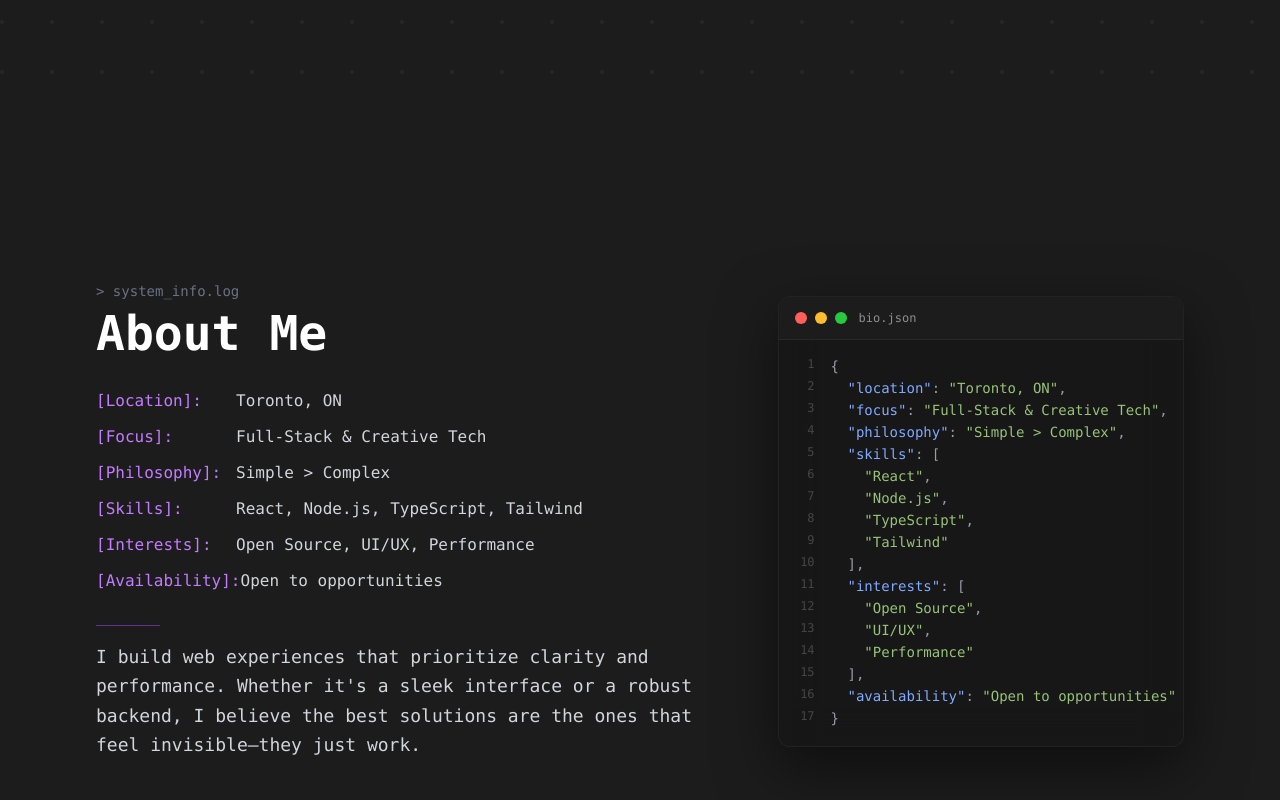
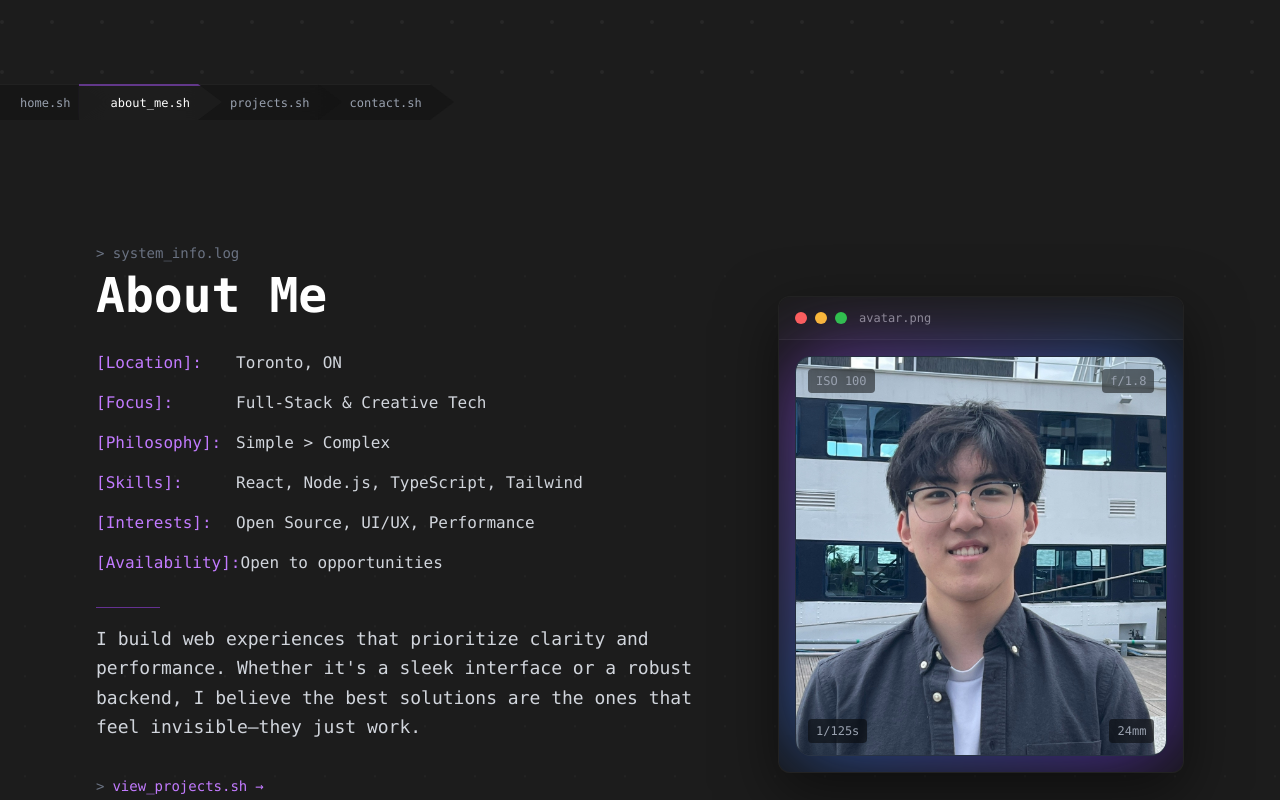
Before and after one commit to ethanchac/ethancha, a React (Vite) app in the folder Ethan/: page / in a window 1280 px wide. Shown: the part 680-1480 px from the top of the page. Built offline with nearby package versions, Linux system fonts and the light colour scheme.

Commit message:
added about me page not fully polished tho

```diff
--- a/Ethan/src/App.jsx
+++ b/Ethan/src/App.jsx
@@ -5,18 +5,28 @@ import Experience from "./components/Experience";
 import Projects from "./components/Projects";
 import Contact from "./components/Contact";
 import Footer from "./components/Footer";
+import TabNavigation from "./components/TabNavigation";
 
 
 function App() {
   return (
     <div className="min-h-screen bg-gradient-to-br from-gray-900 via-black to-gray-800">
-      <Hero />
-      <AboutMe />
+      <div id="hero">
+        <Hero />
+      </div>
+      <div id="about">
+        <AboutMe />
+      </div>
       <About />
       <Experience />
-      <Projects />
-      <Contact />
+      <div id="projects">
+        <Projects />
+      </div>
+      <div id="contact">
+        <Contact />
+      </div>
       <Footer />
+      <TabNavigation />
     </div>
   );
 };
--- a/Ethan/src/components/AboutMe.jsx
+++ b/Ethan/src/components/AboutMe.jsx
@@ -1,12 +1,13 @@
 import { useState, useEffect, useRef } from 'react';
+import profileImage from '../assets/ethan_pfp.png';
 
 function AboutMe() {
   const [isVisible, setIsVisible] = useState(false);
-  const [highlightedKey, setHighlightedKey] = useState(null);
+  const [hoveredMetadata, setHoveredMetadata] = useState(null);
   const sectionRef = useRef(null);
   const dotGridRef = useRef(null);
 
-  // Intersection Observer for fade-in animation
+  // Intersection Observer for fade-in animation with higher threshold
   useEffect(() => {
     const observer = new IntersectionObserver(
       ([entry]) => {
@@ -14,7 +15,7 @@ function AboutMe() {
           setIsVisible(true);
         }
       },
-      { threshold: 0.2 }
+      { threshold: 0.4 } // Trigger later for snappier feel
     );
 
     if (sectionRef.current) {
@@ -28,12 +29,17 @@ function AboutMe() {
     };
   }, []);
 
-  // Parallax effect for dot grid
+  // Parallax effect for dot grid with exponential easing
   useEffect(() => {
     const handleScroll = () => {
       if (dotGridRef.current && sectionRef.current) {
         const sectionTop = sectionRef.current.getBoundingClientRect().top;
-        const offset = (window.innerHeight - sectionTop) * 0.3;
+        const scrollProgress = Math.max(0, Math.min(1, (window.innerHeight - sectionTop) / window.innerHeight));
+
+        // Exponential easing for more dramatic effect
+        const easedProgress = scrollProgress * scrollProgress * scrollProgress;
+        const offset = easedProgress * 200;
+
         dotGridRef.current.style.transform = `translateY(${offset}px)`;
       }
     };
@@ -49,11 +55,6 @@ function AboutMe() {
     skills: ["React", "Node.js", "TypeScript", "Tailwind"],
     interests: ["Open Source", "UI/UX", "Performance"],
     availability: "Open to opportunities"
-  };
-
-  const handleJsonClick = (key) => {
-    setHighlightedKey(key);
-    setTimeout(() => setHighlightedKey(null), 2000);
   };
 
   return (
@@ -77,9 +78,14 @@ function AboutMe() {
 
       <div className="max-w-7xl mx-auto w-full grid grid-cols-1 lg:grid-cols-5 gap-8 lg:gap-12 relative z-10">
         {/* Left Side - System Log (60%) */}
-        <div className={`lg:col-span-3 space-y-8 transition-all duration-1000 ${
-          isVisible ? 'opacity-100 translate-y-0' : 'opacity-0 translate-y-10'
-        }`}>
+        <div
+          className={`lg:col-span-3 space-y-8 ${
+            isVisible ? 'animate-slide-up-expo' : 'opacity-0 translate-y-20'
+          }`}
+          style={{
+            transitionTimingFunction: 'cubic-bezier(0.34, 1.56, 0.64, 1)',
+          }}
+        >
           {/* Header */}
           <div className="space-y-2">
             <p className="text-sm font-mono text-gray-500">&gt; system_info.log</p>
@@ -89,53 +95,41 @@ function AboutMe() {
           </div>
 
           {/* System Log */}
-          <div className="space-y-3 font-mono text-sm md:text-base">
-            <div className={`flex transition-all duration-300 ${
-              highlightedKey === 'location' ? 'glow-text' : ''
-            }`}>
+          <div className="space-y-4 font-mono text-sm md:text-base">
+            <div className="flex transition-all duration-300">
               <span className="text-purple-400 min-w-[140px]">[Location]:</span>
               <span className="text-gray-300">{bioData.location}</span>
             </div>
 
-            <div className={`flex transition-all duration-300 ${
-              highlightedKey === 'focus' ? 'glow-text' : ''
-            }`}>
+            <div className="flex transition-all duration-300">
               <span className="text-purple-400 min-w-[140px]">[Focus]:</span>
               <span className="text-gray-300">{bioData.focus}</span>
             </div>
 
-            <div className={`flex transition-all duration-300 ${
-              highlightedKey === 'philosophy' ? 'glow-text' : ''
-            }`}>
+            <div className="flex transition-all duration-300">
               <span className="text-purple-400 min-w-[140px]">[Philosophy]:</span>
               <span className="text-gray-300">{bioData.philosophy}</span>
             </div>
 
-            <div className={`flex transition-all duration-300 ${
-              highlightedKey === 'skills' ? 'glow-text' : ''
-            }`}>
+            <div className="flex transition-all duration-300">
               <span className="text-purple-400 min-w-[140px]">[Skills]:</span>
               <span className="text-gray-300">{bioData.skills.join(', ')}</span>
             </div>
 
-            <div className={`flex transition-all duration-300 ${
-              highlightedKey === 'interests' ? 'glow-text' : ''
-            }`}>
+            <div className="flex transition-all duration-300">
               <span className="text-purple-400 min-w-[140px]">[Interests]:</span>
               <span className="text-gray-300">{bioData.interests.join(', ')}</span>
             </div>
 
-            <div className={`flex transition-all duration-300 ${
-              highlightedKey === 'availability' ? 'glow-text' : ''
-            }`}>
+            <div className="flex transition-all duration-300">
               <span className="text-purple-400 min-w-[140px]">[Availability]:</span>
               <span className="text-gray-300">{bioData.availability}</span>
             </div>
           </div>
 
           {/* Summary Paragraph */}
-          <div className={`space-y-4 transition-all duration-1000 delay-300 ${
-            isVisible ? 'opacity-100 translate-y-0' : 'opacity-0 translate-y-10'
+          <div className={`space-y-4 ${
+            isVisible ? 'animate-slide-up-expo-delay-1' : 'opacity-0 translate-y-20'
           }`}>
             <div className="h-px w-16 bg-purple-500/50"></div>
             <p className="text-base md:text-lg font-mono text-gray-300 leading-relaxed max-w-2xl">
@@ -144,11 +138,28 @@ function AboutMe() {
               that feel invisible—they just work.
             </p>
           </div>
+
+          {/* Call to Action */}
+          <div className={`mt-8 ${
+            isVisible ? 'animate-slide-up-expo-delay-1' : 'opacity-0 translate-y-20'
+          }`}>
+            <a
+              href="#projects"
+              className="inline-flex items-center gap-2 font-mono text-sm text-purple-400 hover:text-purple-300 transition-colors group"
+            >
+              <span className="text-gray-500">&gt;</span>
+              <span className="relative">
+                view_projects.sh
+                <span className="absolute bottom-0 left-0 w-0 h-px bg-purple-400 transition-all duration-300 group-hover:w-full"></span>
+              </span>
+              <span className="transform transition-transform group-hover:translate-x-1">→</span>
+            </a>
+          </div>
         </div>
 
-        {/* Right Side - JSON Code Window (40%) */}
-        <div className={`lg:col-span-2 transition-all duration-1000 delay-500 ${
-          isVisible ? 'opacity-100 translate-y-0' : 'opacity-0 translate-y-10'
+        {/* Right Side - Media Inspector Window (40%) */}
+        <div className={`lg:col-span-2 ${
+          isVisible ? 'animate-slide-up-expo-delay-2' : 'opacity-0 translate-y-20'
         }`}>
           <div className="code-window sticky top-24">
             {/* macOS Window Controls */}
@@ -158,155 +169,79 @@ function AboutMe() {
                 <div className="window-dot window-dot-yellow"></div>
                 <div className="window-dot window-dot-green"></div>
               </div>
-              <div className="window-title">bio.json</div>
+              <div className="window-title">avatar.png</div>
             </div>
 
-            {/* JSON Content */}
-            <div className="code-content">
-              <pre className="code-pre text-sm">
-                <div className="code-line">
-                  <span className="line-number">1</span>
-                  <code className="code-text">
-                    <span className="token-punctuation">{'{'}</span>
-                  </code>
+            {/* Media Inspector Content */}
+            <div className="code-content p-6">
+              {/* Profile Image Container with Glow */}
+              <div className="relative group">
+                {/* Purple/Blue Backlight Glow */}
+                <div className="absolute inset-0 blur-2xl opacity-60 group-hover:opacity-80 transition-opacity duration-500">
+                  <div className="absolute inset-0 bg-gradient-to-br from-purple-500 via-blue-500 to-violet-600 rounded-2xl"></div>
                 </div>
 
-                <div className="code-line">
-                  <span className="line-number">2</span>
-                  <code className="code-text">
-                    <span className="token-indent">  </span>
-                    <span
-                      className="token-property json-clickable"
-                      onClick={() => handleJsonClick('location')}
+                {/* Image Container */}
+                <div className="relative rounded-2xl overflow-hidden bg-gradient-to-br from-gray-800 to-gray-900 border border-gray-700/50 h-[400px]">
+                  {/* Profile Image */}
+                  <img
+                    src={profileImage}
+                    alt="Profile"
+                    className="w-full h-full object-cover"
+                    style={{ objectPosition: 'center 10%' }}
+                  />
+
+                  {/* Technical Metadata Overlays */}
+                  <div
+                    className="absolute top-3 left-3 font-mono text-xs text-gray-400 bg-black/50 backdrop-blur-sm px-2 py-1 rounded cursor-help transition-all hover:bg-black/70 hover:text-purple-400"
+                    onMouseEnter={() => setHoveredMetadata('iso')}
+                    onMouseLeave={() => setHoveredMetadata(null)}
                   >
-                      "location"
-                    </span>
-                    <span className="token-punctuation">: </span>
-                    <span className="token-string">"{bioData.location}"</span>
-                    <span className="token-punctuation">,</span>
-                  </code>
+                    ISO 100
+                    {hoveredMetadata === 'iso' && (
+                      <div className="absolute left-0 top-full mt-1 whitespace-nowrap text-xs text-purple-300 bg-gray-900/95 backdrop-blur-sm px-2 py-1 rounded animate-fade-in">
+                        // Low light sensitivity
                       </div>
-
-                <div className="code-line">
-                  <span className="line-number">3</span>
-                  <code className="code-text">
-                    <span className="token-indent">  </span>
-                    <span
-                      className="token-property json-clickable"
-                      onClick={() => handleJsonClick('focus')}
+                    )}
+                  </div>
+                  <div
+                    className="absolute top-3 right-3 font-mono text-xs text-gray-400 bg-black/50 backdrop-blur-sm px-2 py-1 rounded cursor-help transition-all hover:bg-black/70 hover:text-purple-400"
+                    onMouseEnter={() => setHoveredMetadata('aperture')}
+                    onMouseLeave={() => setHoveredMetadata(null)}
                   >
-                      "focus"
-                    </span>
-                    <span className="token-punctuation">: </span>
-                    <span className="token-string">"{bioData.focus}"</span>
-                    <span className="token-punctuation">,</span>
-                  </code>
+                    f/1.8
+                    {hoveredMetadata === 'aperture' && (
+                      <div className="absolute right-0 top-full mt-1 whitespace-nowrap text-xs text-purple-300 bg-gray-900/95 backdrop-blur-sm px-2 py-1 rounded animate-fade-in">
+                        // Capturing the details
                       </div>
-
-                <div className="code-line">
-                  <span className="line-number">4</span>
-                  <code className="code-text">
-                    <span className="token-indent">  </span>
-                    <span
-                      className="token-property json-clickable"
-                      onClick={() => handleJsonClick('philosophy')}
+                    )}
+                  </div>
+                  <div
+                    className="absolute bottom-3 left-3 font-mono text-xs text-gray-400 bg-black/50 backdrop-blur-sm px-2 py-1 rounded cursor-help transition-all hover:bg-black/70 hover:text-purple-400"
+                    onMouseEnter={() => setHoveredMetadata('shutter')}
+                    onMouseLeave={() => setHoveredMetadata(null)}
                   >
-                      "philosophy"
-                    </span>
-                    <span className="token-punctuation">: </span>
-                    <span className="token-string">"{bioData.philosophy}"</span>
-                    <span className="token-punctuation">,</span>
-                  </code>
+                    1/125s
+                    {hoveredMetadata === 'shutter' && (
+                      <div className="absolute left-0 bottom-full mb-1 whitespace-nowrap text-xs text-purple-300 bg-gray-900/95 backdrop-blur-sm px-2 py-1 rounded animate-fade-in">
+                        // Crisp motion freeze
                       </div>
-
-                <div className="code-line">
-                  <span className="line-number">5</span>
-                  <code className="code-text">
-                    <span className="token-indent">  </span>
-                    <span
-                      className="token-property json-clickable"
-                      onClick={() => handleJsonClick('skills')}
+                    )}
+                  </div>
+                  <div
+                    className="absolute bottom-3 right-3 font-mono text-xs text-gray-400 bg-black/50 backdrop-blur-sm px-2 py-1 rounded cursor-help transition-all hover:bg-black/70 hover:text-purple-400"
+                    onMouseEnter={() => setHoveredMetadata('focal')}
+                    onMouseLeave={() => setHoveredMetadata(null)}
                   >
-                      "skills"
-                    </span>
-                    <span className="token-punctuation">: [</span>
-                  </code>
+                    24mm
+                    {hoveredMetadata === 'focal' && (
+                      <div className="absolute right-0 bottom-full mb-1 whitespace-nowrap text-xs text-purple-300 bg-gray-900/95 backdrop-blur-sm px-2 py-1 rounded animate-fade-in">
+                        // Wide perspective
                       </div>
-
-                {bioData.skills.map((skill, index) => (
-                  <div key={skill} className="code-line">
-                    <span className="line-number">{6 + index}</span>
-                    <code className="code-text">
-                      <span className="token-indent">    </span>
-                      <span className="token-string">"{skill}"</span>
-                      {index < bioData.skills.length - 1 && <span className="token-punctuation">,</span>}
-                    </code>
+                    )}
                   </div>
-                ))}
-
-                <div className="code-line">
-                  <span className="line-number">{6 + bioData.skills.length}</span>
-                  <code className="code-text">
-                    <span className="token-indent">  </span>
-                    <span className="token-punctuation">],</span>
-                  </code>
                 </div>
-
-                <div className="code-line">
-                  <span className="line-number">{7 + bioData.skills.length}</span>
-                  <code className="code-text">
-                    <span className="token-indent">  </span>
-                    <span
-                      className="token-property json-clickable"
-                      onClick={() => handleJsonClick('interests')}
-                    >
-                      "interests"
-                    </span>
-                    <span className="token-punctuation">: [</span>
-                  </code>
               </div>
-
-                {bioData.interests.map((interest, index) => (
-                  <div key={interest} className="code-line">
-                    <span className="line-number">{8 + bioData.skills.length + index}</span>
-                    <code className="code-text">
-                      <span className="token-indent">    </span>
-                      <span className="token-string">"{interest}"</span>
-                      {index < bioData.interests.length - 1 && <span className="token-punctuation">,</span>}
-                    </code>
-                  </div>
-                ))}
-
-                <div className="code-line">
-                  <span className="line-number">{8 + bioData.skills.length + bioData.interests.length}</span>
-                  <code className="code-text">
-                    <span className="token-indent">  </span>
-                    <span className="token-punctuation">],</span>
-                  </code>
-                </div>
-
-                <div className="code-line">
-                  <span className="line-number">{9 + bioData.skills.length + bioData.interests.length}</span>
-                  <code className="code-text">
-                    <span className="token-indent">  </span>
-                    <span
-                      className="token-property json-clickable"
-                      onClick={() => handleJsonClick('availability')}
-                    >
-                      "availability"
-                    </span>
-                    <span className="token-punctuation">: </span>
-                    <span className="token-string">"{bioData.availability}"</span>
-                  </code>
-                </div>
-
-                <div className="code-line">
-                  <span className="line-number">{10 + bioData.skills.length + bioData.interests.length}</span>
-                  <code className="code-text">
-                    <span className="token-punctuation">{'}'}</span>
-                  </code>
-                </div>
-              </pre>
             </div>
           </div>
         </div>
--- /dev/null
+++ b/Ethan/src/components/TabNavigation.jsx
@@ -0,0 +1,74 @@
+import { useState, useEffect } from 'react';
+
+function TabNavigation() {
+  const [activeTab, setActiveTab] = useState('hero');
+
+  const tabs = [
+    { id: 'hero', label: 'home.sh', section: '#hero' },
+    { id: 'about', label: 'about_me.sh', section: '#about' },
+    { id: 'projects', label: 'projects.sh', section: '#projects' },
+    { id: 'contact', label: 'contact.sh', section: '#contact' },
+  ];
+
+  const handleTabClick = (tab) => {
+    setActiveTab(tab.id);
+    const element = document.querySelector(tab.section);
+    if (element) {
+      element.scrollIntoView({ behavior: 'smooth' });
+    }
+  };
+
+  // Update active tab based on scroll position
+  useEffect(() => {
+    const handleScroll = () => {
+      const sections = tabs.map(tab => ({
+        id: tab.id,
+        element: document.querySelector(tab.section)
+      }));
+
+      const scrollPosition = window.scrollY + window.innerHeight / 2;
+
+      for (let i = sections.length - 1; i >= 0; i--) {
+        const section = sections[i];
+        if (section.element && section.element.offsetTop <= scrollPosition) {
+          setActiveTab(section.id);
+          break;
+        }
+      }
+    };
+
+    window.addEventListener('scroll', handleScroll);
+    handleScroll(); // Set initial state
+    return () => window.removeEventListener('scroll', handleScroll);
+  }, []);
+
+  return (
+    <div className="fixed bottom-0 left-0 z-40 flex items-end" style={{ height: '36px' }}>
+      {tabs.map((tab, index) => (
+        <button
+          key={tab.id}
+          onClick={() => handleTabClick(tab)}
+          className={`
+            powerline-tab
+            relative font-mono text-xs h-full
+            transition-all duration-300
+            ${activeTab === tab.id
+              ? 'powerline-tab-active text-white'
+              : 'powerline-tab-inactive text-gray-400 hover:text-gray-300'
+            }
+          `}
+          style={{
+            marginLeft: index === 0 ? '0' : '-24px',
+            paddingLeft: index === 0 ? '20px' : '32px',
+            paddingRight: '32px',
+            zIndex: activeTab === tab.id ? 10 : tabs.length - index,
+          }}
+        >
+          <span className="relative z-10">{tab.label}</span>
+        </button>
+      ))}
+    </div>
+  );
+}
+
+export default TabNavigation;
--- a/Ethan/src/index.css
+++ b/Ethan/src/index.css
@@ -260,3 +260,84 @@
 .sticky {
   position: sticky;
 }
+
+/* Exponential slide-up animations */
+@keyframes slide-up-expo {
+  0% {
+    opacity: 0;
+    transform: translateY(80px) scale(0.95);
+  }
+  60% {
+    opacity: 1;
+    transform: translateY(-5px) scale(1.01);
+  }
+  100% {
+    opacity: 1;
+    transform: translateY(0) scale(1);
+  }
+}
+
+.animate-slide-up-expo {
+  animation: slide-up-expo 0.8s cubic-bezier(0.34, 1.56, 0.64, 1) forwards;
+}
+
+.animate-slide-up-expo-delay-1 {
+  animation: slide-up-expo 0.8s cubic-bezier(0.34, 1.56, 0.64, 1) 0.15s forwards;
+  opacity: 0;
+}
+
+.animate-slide-up-expo-delay-2 {
+  animation: slide-up-expo 0.8s cubic-bezier(0.34, 1.56, 0.64, 1) 0.25s forwards;
+  opacity: 0;
+}
+
+/* Fade-in animation for tooltips */
+@keyframes fade-in {
+  0% {
+    opacity: 0;
+    transform: translateY(-2px);
+  }
+  100% {
+    opacity: 1;
+    transform: translateY(0);
+  }
+}
+
+.animate-fade-in {
+  animation: fade-in 0.2s ease-out forwards;
+}
+
+/* Powerline Tab Navigation Styles */
+.powerline-tab {
+  position: relative;
+  background: rgba(20, 20, 20, 0.7);
+  backdrop-filter: blur(12px);
+  -webkit-backdrop-filter: blur(12px);
+  clip-path: polygon(
+    0 0,
+    calc(100% - 24px) 0,
+    100% 50%,
+    calc(100% - 24px) 100%,
+    0 100%
+  );
+  border-top: 1px solid rgba(255, 255, 255, 0.05);
+  text-align: center;
+  white-space: nowrap;
+}
+
+.powerline-tab-active {
+  background: rgba(30, 30, 30, 0.85);
+  backdrop-filter: blur(16px);
+  -webkit-backdrop-filter: blur(16px);
+  border-top: 2px solid rgba(168, 85, 247, 0.5);
+  box-shadow: 0 -2px 8px rgba(168, 85, 247, 0.15);
+}
+
+.powerline-tab-inactive {
+  background: rgba(20, 20, 20, 0.7);
+}
+
+.powerline-tab-inactive:hover {
+  background: rgba(25, 25, 25, 0.8);
+  border-top: 1px solid rgba(255, 255, 255, 0.1);
+}
```
Also changed, not shown: Ethan/src/assets/ethan_pfp.png (added). Lines whose indentation alone changed are shown as unchanged.
